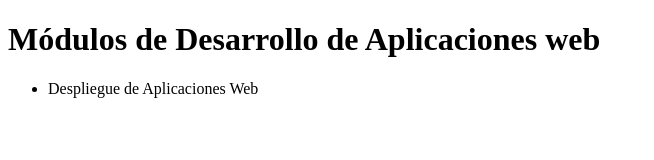
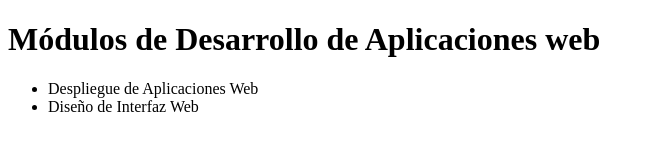
Before and after one commit to lucialikescoding/DawAct1_3, a plain HTML site: page index.html in a window 1280 px wide. Shown: the whole page, without its empty margins (0-654 px from the left). Drawn offline with Linux system fonts and the light colour scheme.

Commit message:
nuevo módulo añadido

```diff
--- a/index.html
+++ b/index.html
@@ -9,6 +9,7 @@
     <h1>Módulos de Desarrollo de Aplicaciones web</h1>
     <ul>
         <li>Despliegue de Aplicaciones Web</li>
+	<li>Diseño de Interfaz Web</li>
     </ul>
 </body>
 </html>
```
